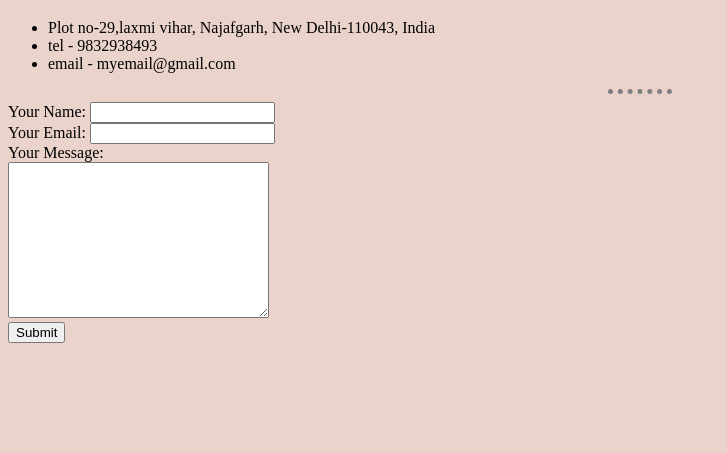
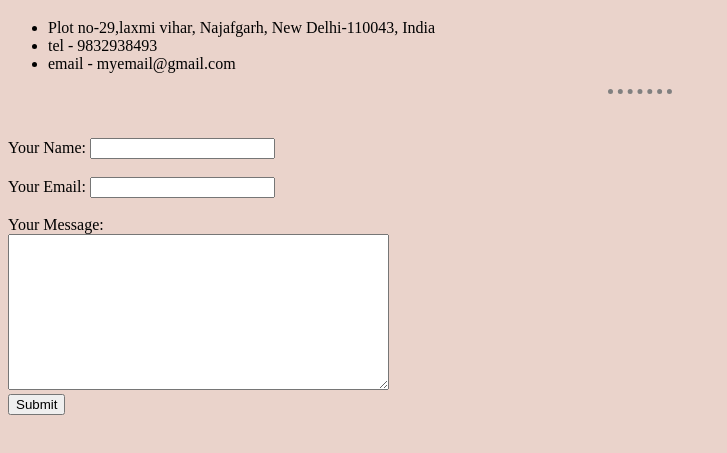
Before and after one commit to snc-dmaze/html-portfolio, a plain HTML site: page contact-me.html in a window 1280 px wide. Shown: the part 61-514 px from the top of the page, without its empty margins (0-727 px from the left). Drawn offline with Linux system fonts and the light colour scheme.

Commit message:
added <br> tag to increase margin & increase textarea col length

```diff
--- a/contact-me.html
+++ b/contact-me.html
@@ -15,14 +15,15 @@
         <li>email - myemail@gmail.com</li>
     </ul>
     <hr>
+    <br><br>
 
     <form action="mailto:snchowdhary18@gmail.com"method="post"enctype="text/plain">
         <label for="name">Your Name:</label>
-        <input type="text" name="name" id="name"><br>
+        <input type="text" name="name" id="name"><br><br>
         <label for="email">Your Email:</label>
-        <input type="email" name="email" id="email"><br>
+        <input type="email" name="email" id="email"><br><br>
         <label for="message">Your Message:</label><br>
-        <textarea name="message" id="message" cols="30" rows="10"></textarea><br>
+        <textarea name="message" id="message" cols="45" rows="10"></textarea><br>
         <button>Submit</button>
     </form>
 </body>
```
